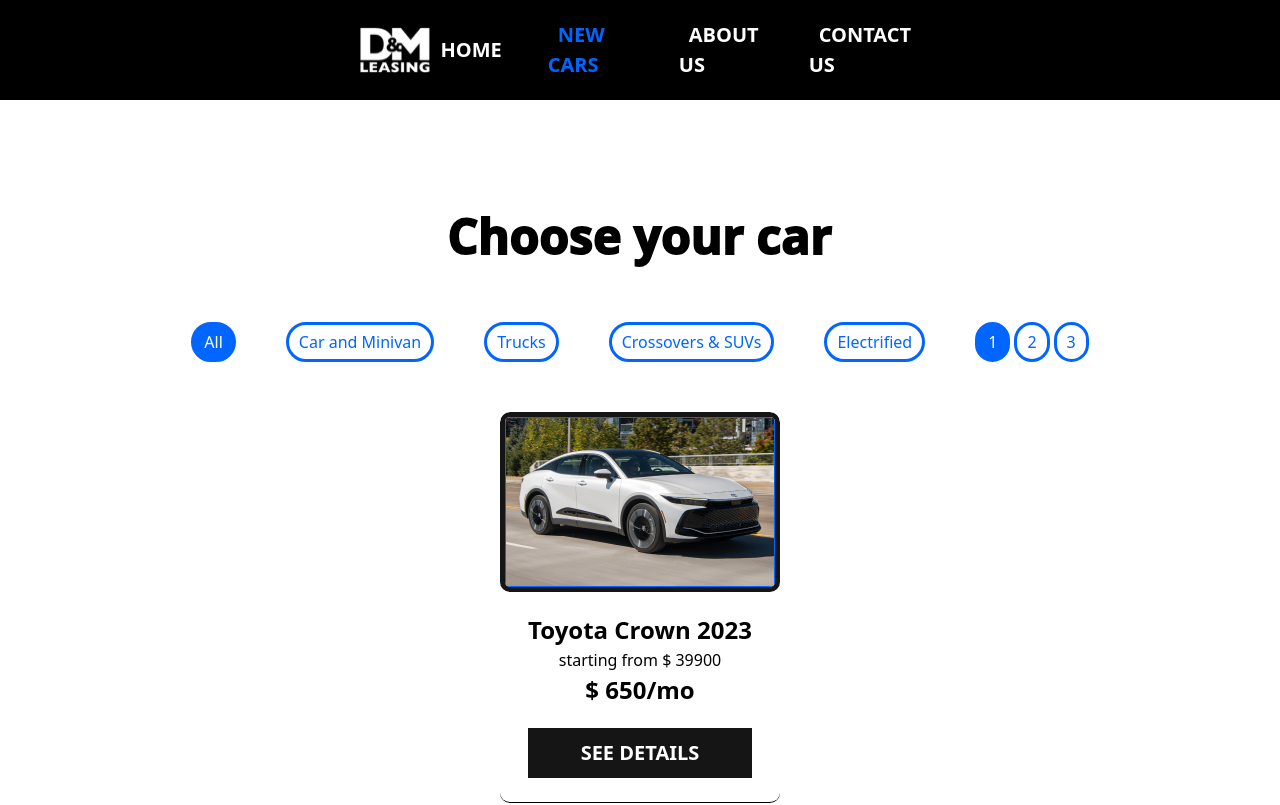
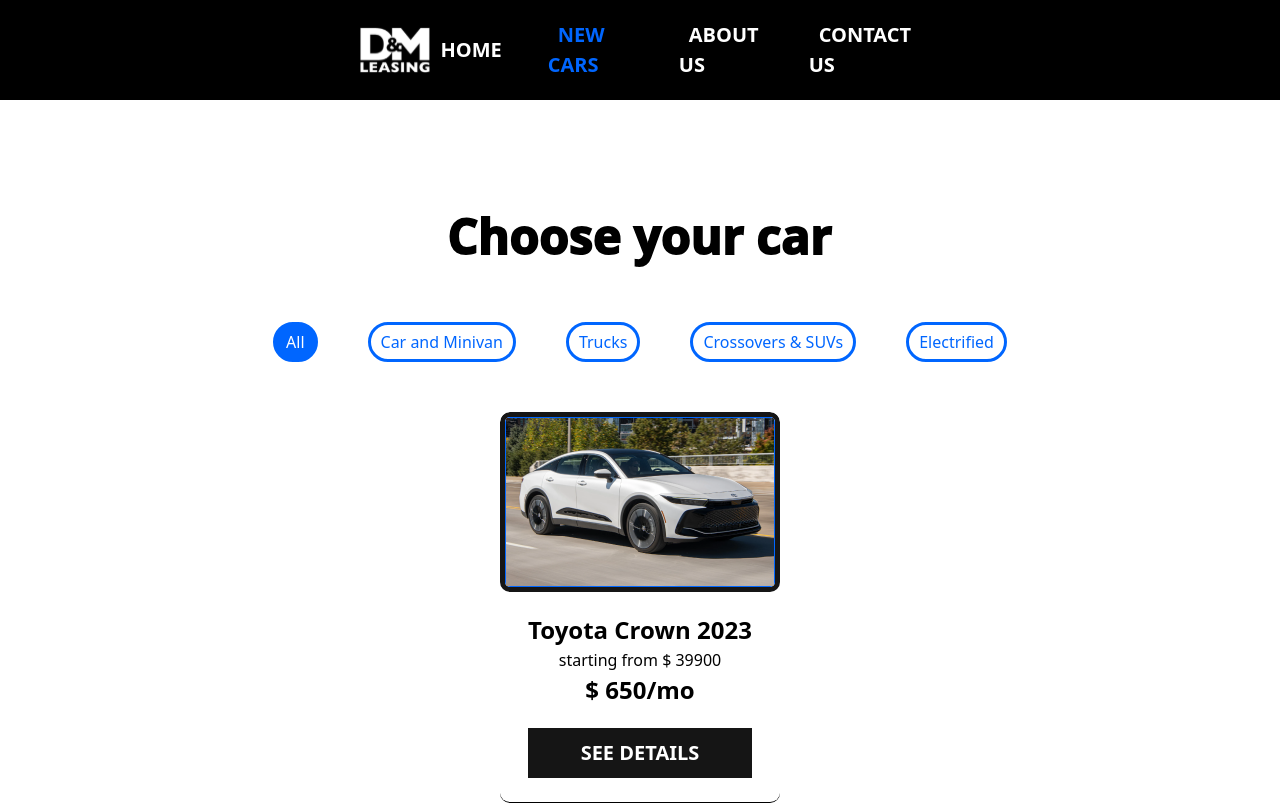
Before and after one commit to KiwiScreams/Lease-Cars-App, a React (Vite) app: page /newcars in a window 1280 px wide. Shown: the top 805 px of the page. Built offline with nearby package versions, Linux system fonts and the light colour scheme.

Commit message:
delete row buttons

```diff
--- a/src/pages/new-cars-page/NewCars.jsx
+++ b/src/pages/new-cars-page/NewCars.jsx
@@ -6,15 +6,10 @@ import Loader from "../../components/loader/Loader";
 
 function NewCars() {
   const [selectedCategory, setSelectedCategory] = useState("");
-  const [rows, setRows] = useState(1);
   const [loading, setLoading] = useState(true);
 
   const handleCategoryChange = (category) => {
     setSelectedCategory(category);
-  };
-
-  const handleRowsChange = (rows) => {
-    setRows(rows);
   };
 
   const filteredCars = cars.filter((car) => {
@@ -68,35 +63,10 @@ function NewCars() {
             >
               Electrified
             </button>
-            <div style={{ display: "flex", gap: "4px" }}>
-              <button
-                className={rows === 1 ? "active" : ""}
-                onClick={() => handleRowsChange(1)}
-              >
-                1
-              </button>
-              <button
-                className={rows === 2 ? "active" : ""}
-                onClick={() => handleRowsChange(2)}
-              >
-                2
-              </button>
-              <button
-                className={rows === 3 ? "active" : ""}
-                onClick={() => handleRowsChange(3)}
-              >
-                3
-              </button>
-            </div>
           </div>
-          <div
-            className="cars-container"
-            style={{ gridTemplateColumns: `repeat(${rows}, 1fr)` }}
-          >
+          <div className="cars-container">
             {filteredCars.length > 0 ? (
-              filteredCars.map((car) => (
-                <Cart key={car.id} data={car} className={`car-size-${rows}`} />
-              ))
+              filteredCars.map((car) => <Cart key={car.id} data={car} />)
             ) : (
               <p className="no-cars">No cars found in this category.</p>
             )}
```
